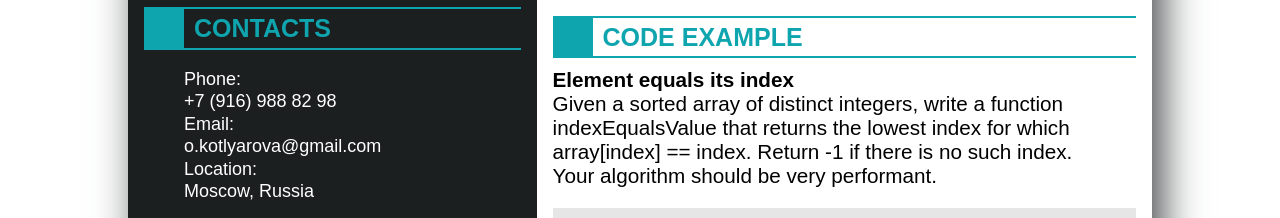
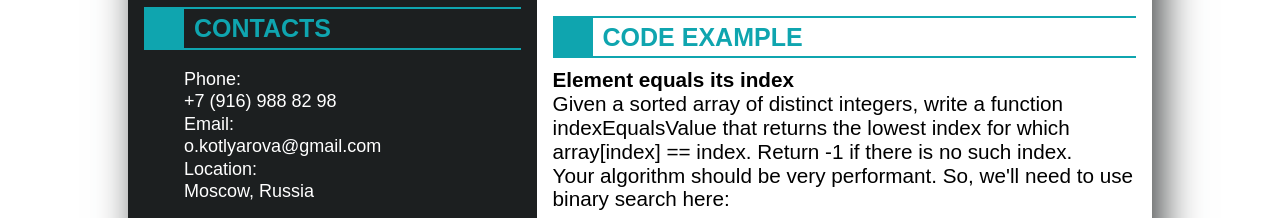
Before and after one commit to olgaSimankova/rsschool-cv, a plain HTML site: page index.html in a window 1280 px wide. Shown: the part 524-742 px from the top of the page. Drawn offline with Linux system fonts and the light colour scheme.

Commit message:
docs: update index file

```diff
--- a/index.html
+++ b/index.html
@@ -81,7 +81,8 @@
         <h3 class="section-title">CODE EXAMPLE</h3>
         <article><b>Element equals its index</b><br>Given a sorted array of distinct integers, write a function indexEqualsValue that returns the lowest index for which array[index] == index.
           Return -1 if there is no such index.<br>
-          Your algorithm should be very performant.</article>
+          Your algorithm should be very performant.
+          So, we'll need to use binary search here:</article>
           <pre class="code-example">
               <code>
   function indexEqualsValue(arr) {
```
